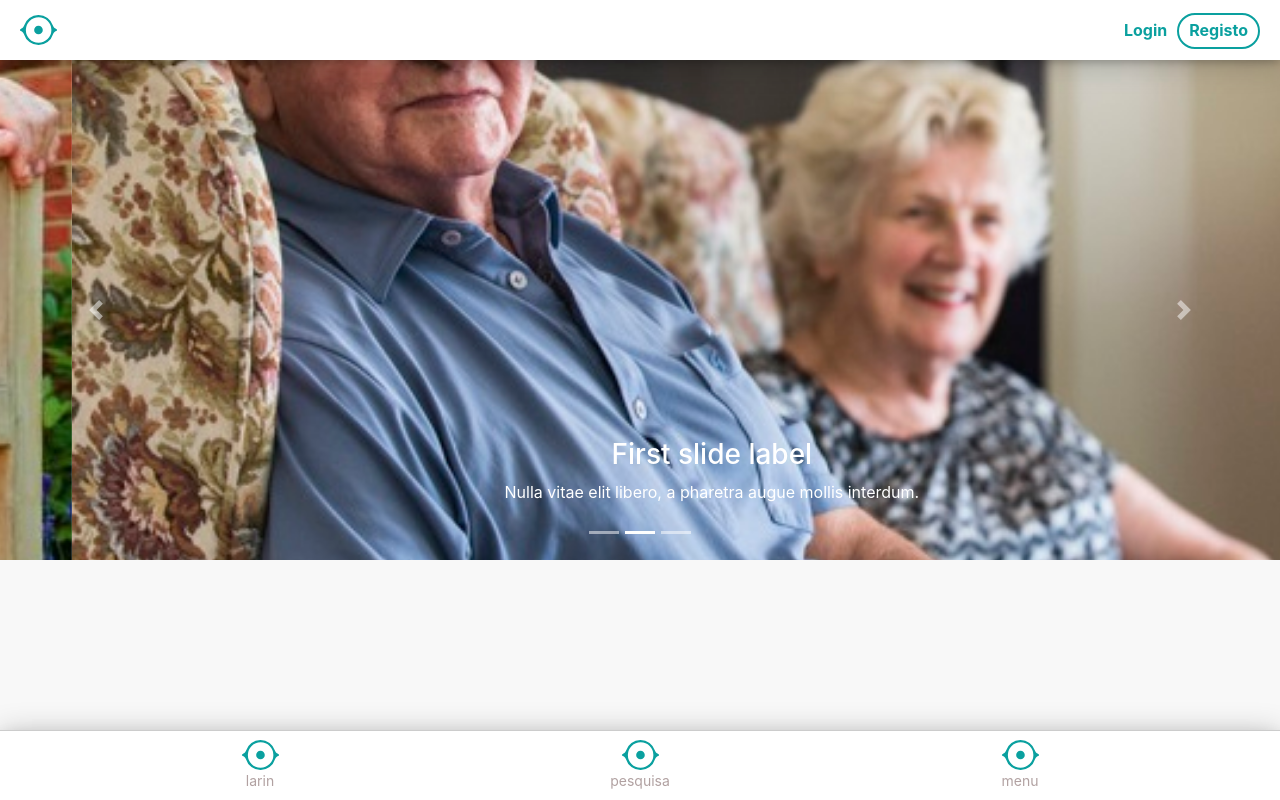
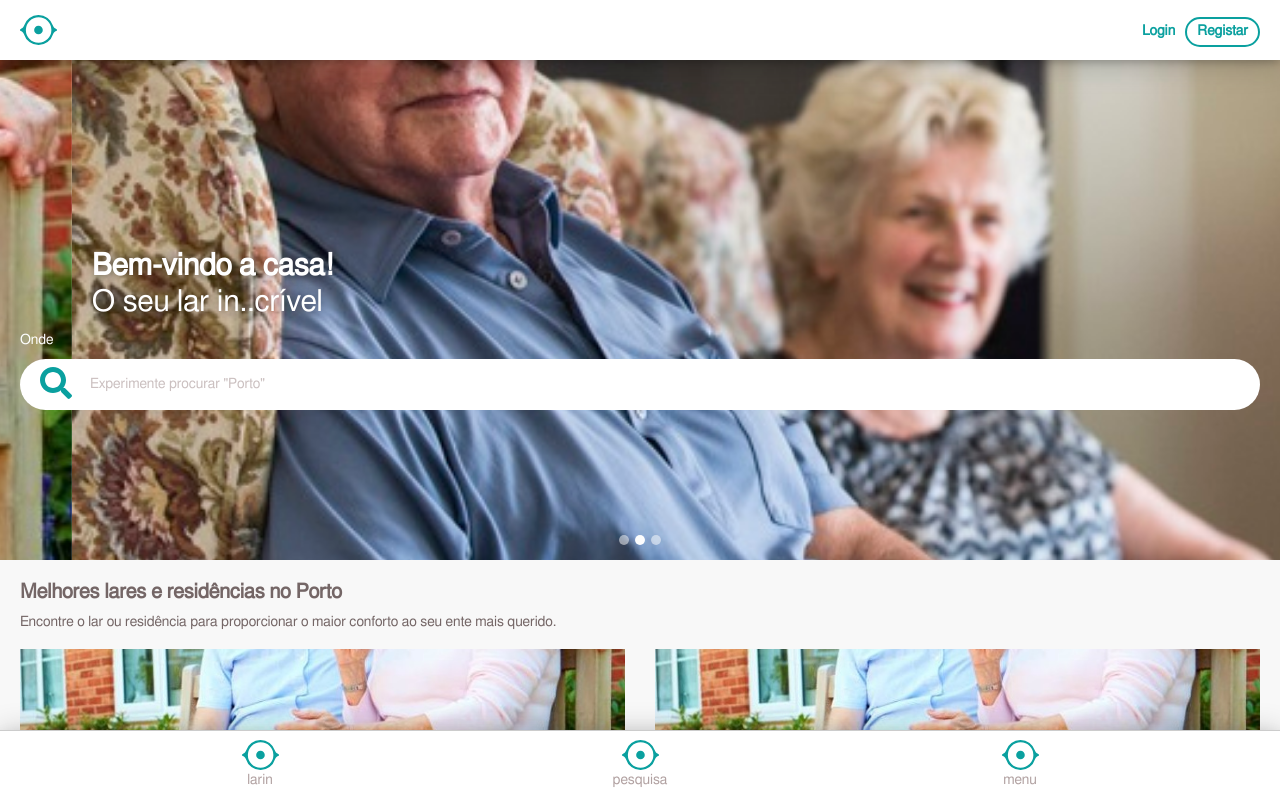
Before and after one commit to morcode01/larin, a React app: page / in a window 1280 px wide. Built offline with nearby package versions, Linux system fonts and the light colour scheme.

Commit message:
slider and features

```diff
--- a/package.json
+++ b/package.json
@@ -4,6 +4,9 @@
   "version": "0.1.0",
   "private": true,
   "dependencies": {
+    "@fortawesome/fontawesome-svg-core": "^1.2.35",
+    "@fortawesome/free-solid-svg-icons": "^5.15.3",
+    "@fortawesome/react-fontawesome": "^0.1.14",
     "@testing-library/jest-dom": "^5.11.10",
     "@testing-library/react": "^11.2.6",
     "@testing-library/user-event": "^12.8.3",
--- a/src/Header/Header.css
+++ b/src/Header/Header.css
@@ -23,6 +23,7 @@
 	padding: 5px 10px;
 	font-weight: bold;
 	padding-bottom: 7px;
+	font-size: 14px;
 }
 .nav-top{
 	height: 60px;
--- a/src/Header/Header.js
+++ b/src/Header/Header.js
@@ -13,7 +13,7 @@ class Header extends React.Component {
 					<div className="pull-right">
 						<ul className="nav-top-links">
 							<li><a href="#">Login</a></li>
-							<li><a href="#" className="btn-secondary">Registo</a></li>
+							<li><a href="#" className="btn-secondary">Registar</a></li>
 						</ul>
 					</div>
 				</div>
--- a/src/Main/Home.css
+++ b/src/Main/Home.css
@@ -1,7 +1,139 @@
 .home{
 	background: #f8f8f8;
+}
+.home .carousel-container{
+	position: relative;
+}
+.home .carousel-indicators{
+	margin-bottom: 5px;
+}
+.home .carousel-indicators li {
+    width: 10px;
+    height: 10px;
+    border-radius: 50%;
 }
 .home .carousel.slide .carousel-item img{
 	height: 500px;
 	object-fit: cover;
 }
+.home .carousel-caption {
+    position: absolute;
+    bottom: 220px;
+    left: 20px;
+    z-index: 10;
+    padding-top: 20px;
+    padding-bottom: 20px;
+    color: #fff;
+    text-align: center;
+}
+.home .carousel.slide .carousel-caption h3{
+	font-size: 30px;
+	font-weight: bold;
+	text-shadow: 0px 0px 10px #00000080;
+	text-align: left;
+	margin:0;
+	line-height:1.2;
+}
+.home .carousel.slide .carousel-caption p{
+	font-size: 30px;
+	text-shadow: 0px 0px 10px #00000080;
+	text-align: left;
+	margin:0;
+	line-height:1.2;
+}
+.home .carousel .info-bottom{
+    position: absolute;
+    bottom: 40px;
+	left: 20px;
+}
+.home .carousel .info-bottom p{
+	color: #fff;
+	font-size: 12px;
+	margin: 0;
+}
+.home .carousel .info-bottom .title{
+	font-weight:bold;
+}
+.home .carousel .info-bottom p a{
+	font-weight:bold;
+	color: #0AA09F;
+}
+.home .search-container{
+	position: absolute;
+	bottom: 150px;
+	left: 20px;
+	display:grid;
+	width: calc(100% - 40px);
+}
+.home .search{
+	width: 100%;
+	border:0;
+	border-radius: 30px;
+	padding: 15px 20px;
+	padding-left: 70px;
+	font-size: 14px;
+	font-weight: 400;
+}
+.home .search-icon{
+	position:absolute;
+	bottom:8px;
+	left:20px;
+}
+.home .search-icon svg{
+	color: #0AA09F;
+}
+.home label{
+	color: #fff;
+	font-size: 14px;
+	font-weight: 400;
+}
+.home .features{
+	padding:20px;
+}
+.home .features h3{
+	color: #746666;
+	font-weight: bold;
+	font-size: 20px;
+}
+.home .features p{
+	color: #746666;
+	font-size: 14px;
+}
+.home .features .house-img{
+	height: 120px;
+	object-fit: cover;
+}
+.home .features .house-location{
+	margin:0;
+	margin-top:20px;
+	color: #746666;
+	font-size: 14px;
+	line-height: 1.3;
+}
+.home .features .house-name{
+	margin:0;
+	margin-bottom:10px;
+	font-weight: bold;
+	color: #746666;
+	font-size: 14px;
+	line-height: 1.3;
+}
+.home .features .house-price{
+	margin:0;
+	font-weight: 600;
+	color: #0AA09F;
+	font-size: 14px;
+	line-height: 1.3;
+}
+.home .features .house-rating{
+	margin:0;
+	margin-bottom:20px;
+	color: #746666;
+	font-size: 14px;
+	line-height: 1.3;
+}
+.home .features .house-rating span{
+	color: #CBC0C0;
+	font-size: 14px;
+	line-height: 1.3;
+}
--- a/src/Main/Home.js
+++ b/src/Main/Home.js
@@ -1,46 +1,113 @@
 import React from 'react';
 import './Home.css';
 import Carousel from 'react-bootstrap/Carousel';
+import Col from 'react-bootstrap/Col';
+import Row from 'react-bootstrap/Row';
+import { FontAwesomeIcon } from '@fortawesome/react-fontawesome';
+import * as Icons from '@fortawesome/free-solid-svg-icons';
 
 class Home extends React.Component {
 	render () {
 		return(
 			<div className="home main">
-				<Carousel>
+				<div className="carousel-container">
+				<Carousel controls={false}>
 				    <Carousel.Item>
 						<img
-						  className="d-block w-100"
-						  src={'./Slides/slide-1.jpg'}
-						  alt="First slide"
+							className="d-block w-100"
+							src={process.env.PUBLIC_URL + '/Slides/slide-1.jpg'}
+							alt="First slide"
 						/>
 						<Carousel.Caption>
-						  <h3>Second slide label</h3>
-						  <p>Nulla vitae elit libero, a pharetra augue mollis interdum.</p>
+							<h3>Bem-vindo a casa!</h3>
+							<p>O seu lar in..crível</p>
+						</Carousel.Caption>
+						<div className="info-bottom">
+							<p className="title">Mafra, Lisboa</p>
+							<p className="description">Casa de Repouso São José de Maria <a href="#">Ver mais ></a></p>
+						</div>
+				    </Carousel.Item>
+					<Carousel.Item>
+						<img
+						  className="d-block w-100"
+						  src={process.env.PUBLIC_URL + '/Slides/slide-2.jpg'}
+						  alt="Second slide"
+						/>
+						<Carousel.Caption>
+						  <h3>Bem-vindo a casa!</h3>
+						  <p>O seu lar in..crível</p>
 						</Carousel.Caption>
 				    </Carousel.Item>
 					<Carousel.Item>
 						<img
 						  className="d-block w-100"
-						  src={'./Slides/slide-2.jpg'}
-						  alt="Second slide"
-						/>
-						<Carousel.Caption>
-						  <h3>First slide label</h3>
-						  <p>Nulla vitae elit libero, a pharetra augue mollis interdum.</p>
-						</Carousel.Caption>
-				    </Carousel.Item>
-					<Carousel.Item>
-						<img
-						  className="d-block w-100"
-						  src={'./Slides/slide-3.jpg'}
+						  src={process.env.PUBLIC_URL + '/Slides/slide-3.jpg'}
 						  alt="Third slide"
 						/>
 						<Carousel.Caption>
-						  <h3>Third slide label</h3>
-						  <p>Nulla vitae elit libero, a pharetra augue mollis interdum.</p>
+						  <h3>Bem-vindo a casa!</h3>
+						  <p>O seu lar in..crível</p>
 						</Carousel.Caption>
 				    </Carousel.Item>
 				</Carousel>
+				<div className="search-container">
+					<label>Onde</label>
+					<input type="text" className="search" placeholder='Experimente procurar "Porto"'/>
+					<div className="search-icon">
+						<FontAwesomeIcon icon={Icons.faSearch} size="2x" />
+					</div>
+				</div>
+				</div>
+				<div className="features">
+					<h3>Melhores lares e residências no Porto</h3>
+					<p>Encontre o lar ou residência para proporcionar o maior conforto ao seu ente mais querido.</p>
+					<Row>
+						<Col xs={6}>
+							<img
+							  className="d-block w-100 house-img"
+							  src={process.env.PUBLIC_URL + '/Slides/slide-1.jpg'}
+							  alt="First slide"
+							/>
+							<p className="house-location">Campanhã, Porto</p>
+							<p className="house-name">Casa de Repouso São José de Maria</p>
+							<p className="house-price">Desde 1.200 €/ mês</p>
+							<p className="house-rating">4.5 <span>(888)</span></p>
+						</Col>
+						<Col xs={6}>
+							<img
+							  className="d-block w-100 house-img"
+							  src={process.env.PUBLIC_URL + '/Slides/slide-1.jpg'}
+							  alt="First slide"
+							/>
+							<p className="house-location">Campanhã, Porto</p>
+							<p className="house-name">Casa de Repouso São José de Maria</p>
+							<p className="house-price">Desde 1.200 €/ mês</p>
+							<p className="house-rating">4.5 <span>(888)</span></p>
+						</Col>
+						<Col xs={6}>
+							<img
+							  className="d-block w-100 house-img"
+							  src={process.env.PUBLIC_URL + '/Slides/slide-1.jpg'}
+							  alt="First slide"
+							/>
+							<p className="house-location">Campanhã, Porto</p>
+							<p className="house-name">Casa de Repouso São José de Maria</p>
+							<p className="house-price">Desde 1.200 €/ mês</p>
+							<p className="house-rating">4.5 <span>(888)</span></p>
+						</Col>
+						<Col xs={6}>
+							<img
+							  className="d-block w-100 house-img"
+							  src={process.env.PUBLIC_URL + '/Slides/slide-1.jpg'}
+							  alt="First slide"
+							/>
+							<p className="house-location">Campanhã, Porto</p>
+							<p className="house-name">Casa de Repouso São José de Maria</p>
+							<p className="house-price">Desde 1.200 €/ mês</p>
+							<p className="house-rating">4.5 <span>(888)</span></p>
+						</Col>
+					</Row>
+				</div>
 			</div>
 		)
 	}
--- a/src/index.css
+++ b/src/index.css
@@ -1,21 +1,16 @@
-body {
-  margin: 0;
-  font-family: -apple-system, BlinkMacSystemFont, 'Segoe UI', 'Roboto', 'Oxygen',
-    'Ubuntu', 'Cantarell', 'Fira Sans', 'Droid Sans', 'Helvetica Neue',
+@font-face {
+  font-family: 'FreeSans';
+  src: local('FreeSans'), url(./fonts/FreeSans.ttf) format('truetype');
+}
+body *{
+	font-family: 'FreeSans',
     sans-serif;
-  -webkit-font-smoothing: antialiased;
-  -moz-osx-font-smoothing: grayscale;
 }
-
-code {
-  font-family: source-code-pro, Menlo, Monaco, Consolas, 'Courier New',
-    monospace;
-}
-
 .main{
 	padding-top: 60px;
 	padding-bottom: 70px;
 	height: 100vh;
+	overflow: scroll;
 }
 
 .btn-secondary{
@@ -23,3 +18,7 @@ code {
 	border-radius: 20px;
 	background-color: transparent !important;
 }
+::placeholder {
+  color: #CBC0C0;
+  opacity: 1;
+}
```
Also changed, not shown: src/fonts/FreeSans.ttf (added), 1 other file.
